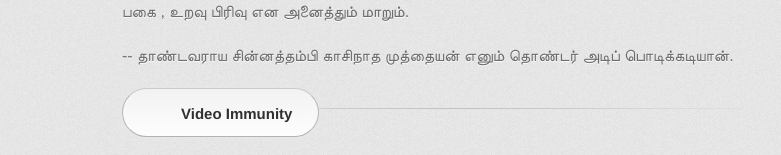
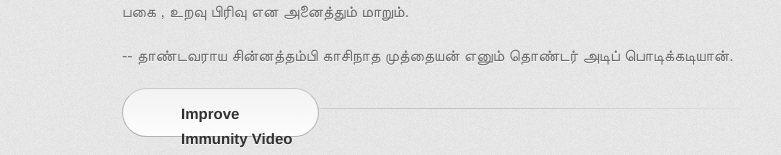
Before and after one commit to Timeandenergy01/intha, a Jekyll site: the page built from index.md, in a window 1280 px wide. Shown: the part 1830-1985 px from the top of the page, without its empty margins (208-989 px from the left). Built offline with Jekyll 4.4.1, drawn with Linux system fonts in a browser that asks for light colours; some web fonts are replaced.

Commit message:
Update default.html

```diff
--- a/_layouts/default.html
+++ b/_layouts/default.html
@@ -45,7 +45,7 @@ GOD =The Supreme power  which controls Generation,Operation and Destruction.</p>
 மாறும் என்பதே மாறாவிதி.இந்த நிலை , இளமை , அழகு , வலிமை , செழுமை ,உயர்வு தாழ்வு , இன்பம் துன்பம் , பிறப்பு இறப்பு , உள்ளது  அல்லது ,விருப்பு வெறுப்பு , நன்மை தீமை , நட்பு பகை , உறவு பிரிவு என அனைத்தும் மாறும்.</p>
 
 -- தாண்டவராய சின்னத்தம்பி காசிநாத முத்தையன் எனும் தொண்டர் அடிப் பொடிக்கடியான்.</p>
-<a href="https://www.youtube.com/watch?v=UPxLrVLzGlg&feature=youtu.be" class="button"><span> Video Immunity </span></a>
+<a href="https://www.youtube.com/watch?v=UPxLrVLzGlg&feature=youtu.be" class="button"><span> Improve Immunity Video </span></a>
 
 
 	</body>
```
